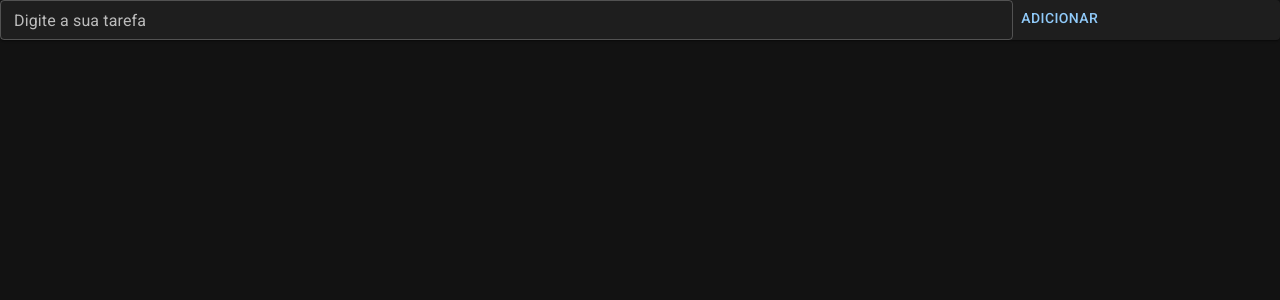
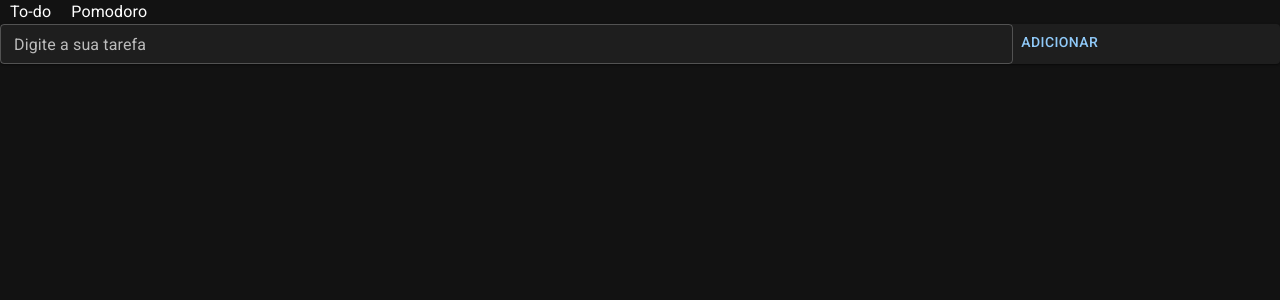
Before and after one commit to HernanJr0/EasyCheck, a React (Vite) app: page / in a window 1280 px wide. Shown: the top 300 px of the page. Built offline with nearby package versions, Linux system fonts and the light colour scheme.

Commit message:
feat: implementa header ✨

```diff
--- a/src/App.tsx
+++ b/src/App.tsx
@@ -1,6 +1,7 @@
 import { ThemeProvider, createTheme } from '@mui/material/styles';
 import CssBaseline from '@mui/material/CssBaseline';
 import Home from './pages/Home';
+import Header from './components/Header';
 
 const darkTheme = createTheme({
   palette: {
@@ -12,6 +13,7 @@ export default function App() {
   return (
     <ThemeProvider theme={darkTheme}>
       <CssBaseline />
+      <Header />
       <Home />
     </ThemeProvider>
   )
--- /dev/null
+++ b/src/components/Header/index.tsx
@@ -0,0 +1,40 @@
+import { Link } from "@mui/material";
+
+interface Enderecos {
+  [key: string]: {
+    nome: string;
+    link: string;
+  };
+}
+
+const enderecos: Enderecos = {
+  todo: {
+    nome: "To-do",
+    link: "/todo",
+  },
+  pomodoro: {
+    nome: "Pomodoro",
+    link: "/pomodoro",
+  },
+};
+
+export default function Header() {
+  return (
+    <div className="absolute justify-center items-center w-screen flex h-20">
+      {Object.keys(enderecos).map((chave) => {
+        const { nome, link } = enderecos[chave];
+        return (
+          <Link
+            key={chave}
+            underline="hover"
+            href={link}
+            color={"white"}
+            marginInline={"10px"}
+          >
+            {nome}
+          </Link>
+        );
+      })}
+    </div>
+  );
+}
```
Also changed, not shown: src/pages/Home/index.tsx (+17 -5 lines).
